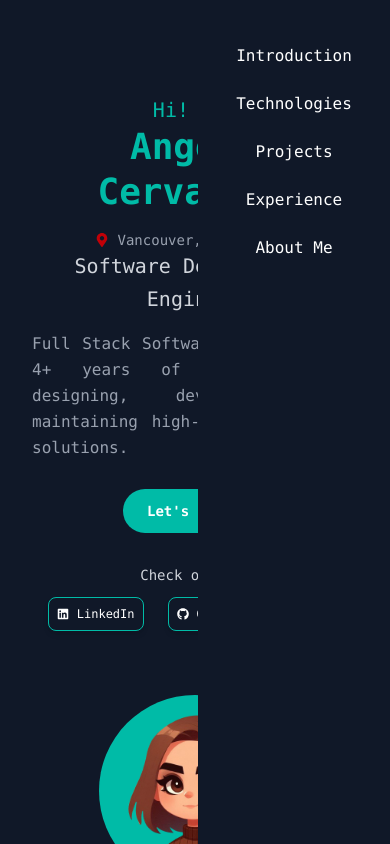
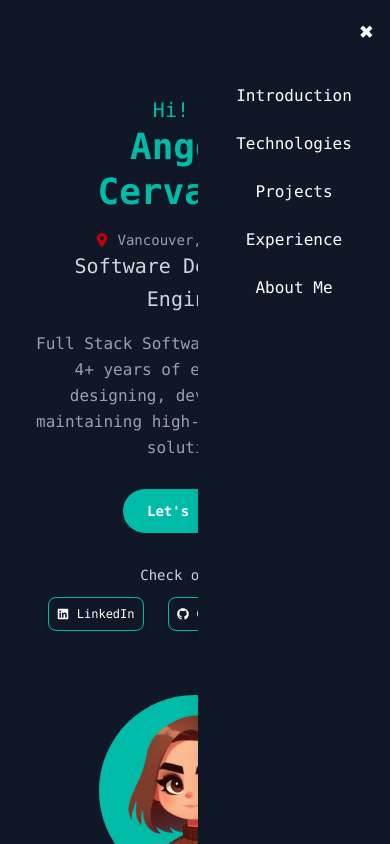
Before and after one commit to angcerv/angcerv.github.io, a React (Vite) app: page / in a window 390 px wide. Both pictures are taken after a click on the button 346 px from the left and 44 px from the top of the page. Shown: the top 844 px of the page. Built offline with nearby package versions, Linux system fonts and the light colour scheme.

Commit message:
fix responsive behaviour

```diff
--- a/src/components/Experience.jsx
+++ b/src/components/Experience.jsx
@@ -68,7 +68,7 @@ const Experience = () => {
       </h2>
 
       <div className="relative">
-        <div className="absolute left-3 sm:left-2.5 top-0 bg-gray-300 w-1 h-full"></div>
+        <div className="absolute left-3 sm:left-2.5 top-0 bg-gray-300 w-1 h-full hidden sm:block"></div>
 
         {experiences.map((experience, index) => (
           <motion.div
@@ -76,11 +76,11 @@ const Experience = () => {
             className="flex flex-col sm:flex-row items-start sm:items-center space-x-0 sm:space-x-6 mb-12"
             initial={{ opacity: 0, y: 20 }}
             animate={{ opacity: 1, y: 0 }}
-            transition={{ duration: 0.5, delay: index * 0.3 }}
+            transition={{ duration: 0.5, delay: index * 0.2 }}
           >
             {/* Punto en la línea de tiempo */}
-            <div className="w-6 h-6 z-1 bg-teal-500 rounded-full flex items-center justify-center">
-              <div className="w-3 h-3 bg-white rounded-full"></div>
+            <div className="hidden sm:flex w-6 h-6 z-1 bg-teal-500 rounded-full items-center justify-center">
+              <div className="hidden sm:block w-3 h-3 bg-white rounded-full"></div>
             </div>
 
             <div className="flex-1">
@@ -107,7 +107,7 @@ const Experience = () => {
       </h2>
 
       <div className="relative">
-        <div className="absolute left-3 sm:left-2.5 top-0 bg-gray-300 w-1 h-full"></div>
+        <div className="hidden sm:block absolute left-3 sm:left-2.5 top-0 bg-gray-300 w-1 h-full"></div>
 
         {education.map((edu, index) => (
           <motion.div
@@ -118,8 +118,8 @@ const Experience = () => {
             transition={{ duration: 0.5, delay: (experiences.length + index) * 0.3 }}
           >
             {/* Punto en la línea de tiempo */}
-            <div className="w-6 h-6 z-1 bg-teal-500 rounded-full flex items-center justify-center">
-              <div className="w-3 h-3 bg-white rounded-full"></div>
+            <div className="hidden sm:flex  w-6 h-6 z-1 bg-teal-500 rounded-full items-center justify-center">
+              <div className="hidden sm:block  w-3 h-3 bg-white rounded-full"></div>
             </div>
 
             <div className="flex-1">
--- a/src/components/Introduction.jsx
+++ b/src/components/Introduction.jsx
@@ -40,7 +40,7 @@ const Introduction = () => {
 
   return (
     <div className="flex flex-col md:flex-row items-center justify-center mt-6 md:mt-10 p-4 md:p-8 w-full">
-      <section className="py-10 border-b border-gray-700 flex flex-col md:flex-row items-center md:items-start text-center md:text-left">
+      <section className="py-10 flex flex-col md:flex-row items-center md:items-start text-center md:text-left">
         {/* Contenido de texto */}
         <div className="md:w-2/3">
           <h3 className="text-xl">
@@ -56,9 +56,9 @@ const Introduction = () => {
             </span>
             Software Development Engineer
           </p>
-          <p className="text-gray-400 text-justify leading-relaxed mt-4 mb-7 max-w-md md:max-w-xl">
+          <p className="text-gray-400 md:text-justify leading-relaxed mt-4 mb-7 max-w-md md:max-w-xl">
             Full Stack Software Engineer with 4+ years of experience in designing, developing, and maintaining high-quality software solutions.
-        </p>
+            </p>
 
 
           {/* Botón de email */}
--- a/src/components/Projects.jsx
+++ b/src/components/Projects.jsx
@@ -65,13 +65,6 @@ const Projects = () => {
       image: "./assets/writeway_1.png",
       githubLink: "https://github.com/angcerv/writeway",
     },
-    {
-      title: "WriteWay",
-      description: "Desktop application for writers designed to write and plan novels and collaborate with other authors.",
-      techs: ["ElectronJS", "MongoDB", "NodeJS"],
-      image: "./assets/writeway_1.png",
-      githubLink: "https://github.com/angcerv/writeway",
-    },
   ];
 
   return (
--- a/src/components/ScrollSections.jsx
+++ b/src/components/ScrollSections.jsx
@@ -99,7 +99,23 @@ const ScrollSections = () => {
 
       {/* Menú lateral en móviles */}
       {showMenu && (
-        <div className="fixed top-0 right-0 w-48 h-full bg-gray-900 text-white flex flex-col items-center py-8 z-50">
+        <motion.div
+          initial={{ x: "100%", opacity: 0 }} // Empieza fuera de la pantalla
+          animate={{ x: 0, opacity: 1 }} // Se desliza dentro
+          exit={{ x: "100%", opacity: 0 }} // Se desliza hacia fuera
+          transition={{ duration: 0.3, ease: "easeInOut" }} // Duración de 0.3s
+          className="fixed top-0 right-0 w-48 h-full bg-gray-900 text-white flex flex-col items-center py-8 z-50 shadow-lg"
+        >
+          {/* Botón para cerrar el menú */}
+          <button
+            onClick={() => setShowMenu(false)}
+            className="absolute top-4 right-4 text-white text-2xl"
+          >
+            ✖
+          </button>
+
+          {/* Opciones del menú */}
+          <div className="mt-10 w-full">
             {sectionIds.map((id) => (
               <button
                 key={id}
@@ -110,14 +126,15 @@ const ScrollSections = () => {
               </button>
             ))}
           </div>
+        </motion.div>
       )}
+
 
       {/* Contenido principal */}
       <div className="mr-0 md:mr-20 p-4 md:p-8 w-full">
         {/* Introduction */}
         <motion.section
           id="introduction"
-          className="mb-20"
           initial={{ opacity: 0, y: 50 }}
           animate={{ opacity: 1, y: 0 }}
           transition={{ duration: 0.6 }}
@@ -128,11 +145,12 @@ const ScrollSections = () => {
         {/* Technologies */}
         <motion.section
           id="technologies"
-          className="mb-20 mt-20"
+          className="mb-20"
           initial={{ opacity: 0, y: 50 }}
           animate={visibleSections.technologies ? { opacity: 1, y: 0 } : {}}
           transition={{ duration: 0.6 }}
         >
+          <hr className="border-t border-gray-500 mt-4 mb-10 sm:mb-20" />
           <h2 className="text-3xl md:text-4xl font-bold mb-4">Technologies</h2>
           <Technologies />
         </motion.section>
@@ -140,12 +158,12 @@ const ScrollSections = () => {
         {/* Projects */}
         <motion.section
           id="projects"
-          className="mb-20 mt-20"
+          className="mb-20"
           initial={{ opacity: 0, y: 50 }}
           animate={visibleSections.projects ? { opacity: 1, y: 0 } : {}}
           transition={{ duration: 0.6 }}
         >
-          <hr className="border-t border-gray-500 my-4" />
+          <hr className="border-t border-gray-500 mt-4 mb-10 sm:mb-20" />
           <h2 className="text-3xl md:text-4xl font-bold mb-4">Projects</h2>
           <Projects />
         </motion.section>
@@ -158,7 +176,7 @@ const ScrollSections = () => {
           animate={visibleSections.experience ? { opacity: 1, y: 0 } : {}}
           transition={{ duration: 0.6 }}
         >
-          <hr className="border-t border-gray-500 my-4" />
+          <hr className="border-t border-gray-500 my-4 mb-10 sm:mb-20" />
           <h2 className="text-3xl md:text-4xl font-bold mb-4">Experience</h2>
           <Experience />
         </motion.section>
@@ -171,7 +189,7 @@ const ScrollSections = () => {
           animate={visibleSections.about ? { opacity: 1, y: 0 } : {}}
           transition={{ duration: 0.6 }}
         >
-          <hr className="border-t border-gray-500 my-4" />
+          <hr className="border-t border-gray-500 my-4 mb-10 sm:mb-20" />
           <h2 className="text-3xl md:text-4xl font-bold mb-4">About Me</h2>
           <AboutMe />
         </motion.section>
```
Lines whose indentation alone changed are shown as unchanged.
